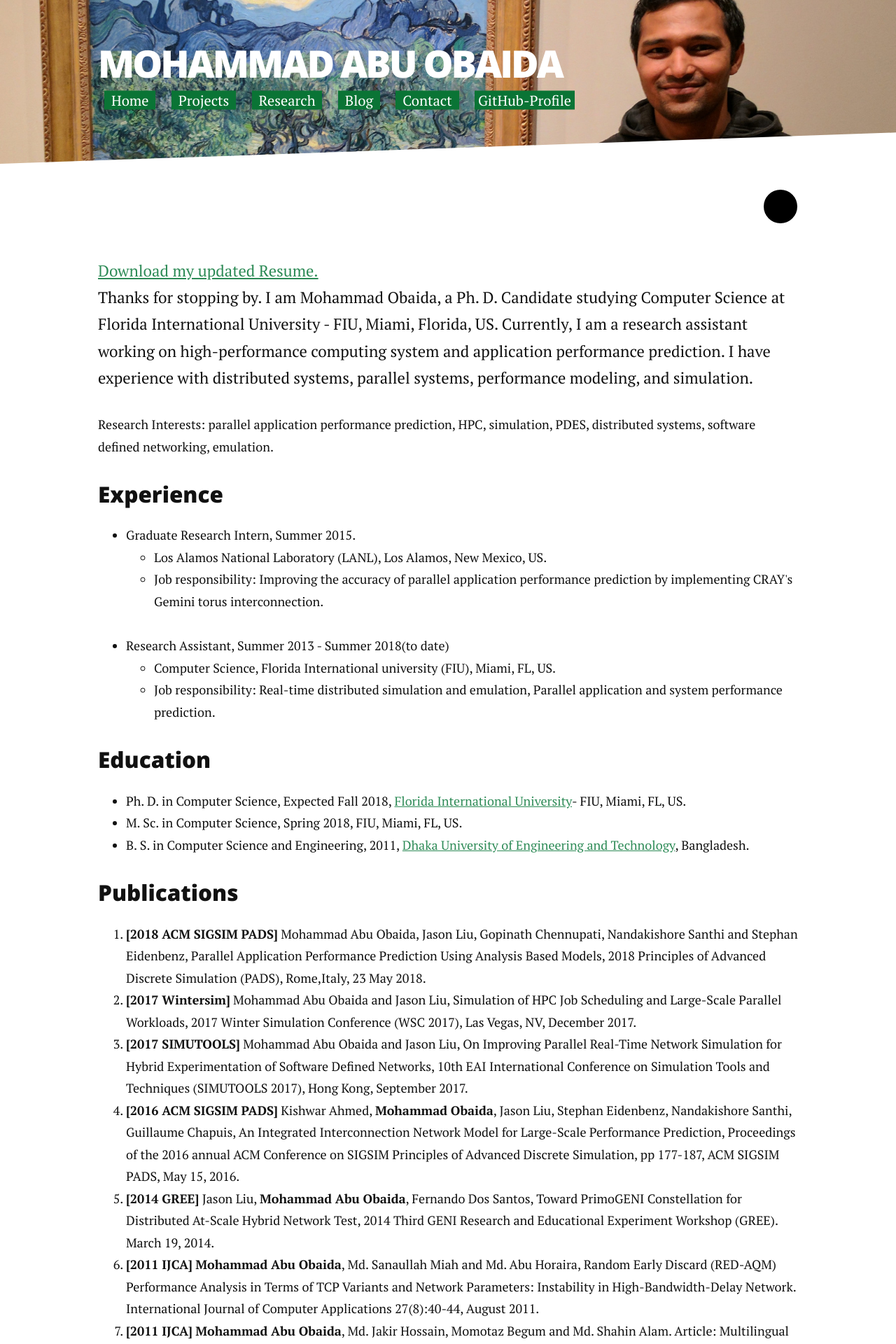
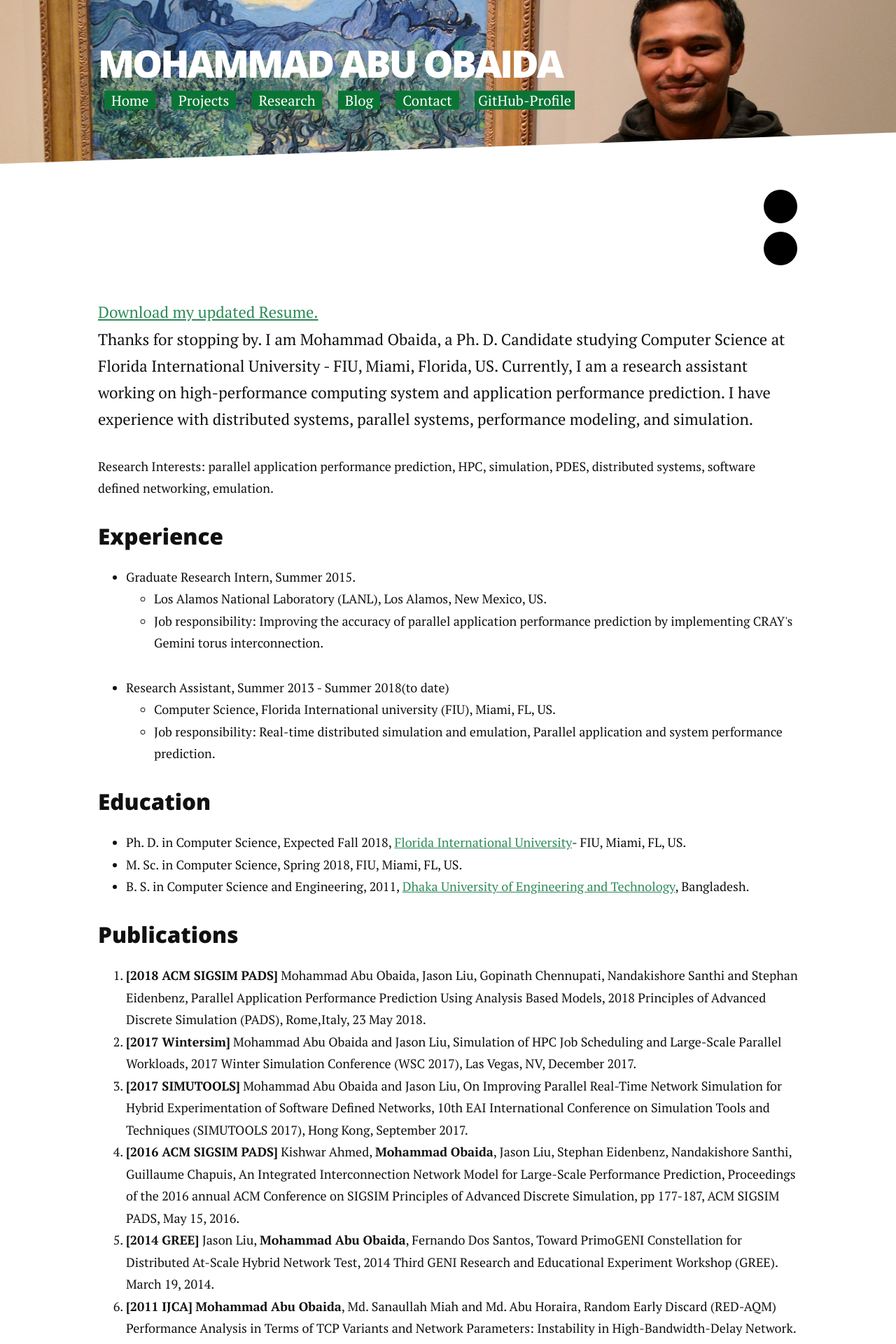
Before and after one commit to summonersRift/summonersrift.github.io, a Jekyll site: the page built from index.html, in a window 1280 px wide. Shown: the top 1920 px of the page at 70% size. Built offline with Jekyll 4.4.1, drawn with Linux system fonts in a browser that asks for light colours; nearby versions of some CDN libraries; the list of posts is cut into pages by our own code.

Commit message:
Update index.html
double logo test

```diff
--- a/index.html
+++ b/index.html
@@ -6,6 +6,8 @@ title: Obaida says Hi
  {% include githublogo.html %}
 
 <div class="home" id ="home">
+ {% include githublogo.html %}
+
    <p class="intro">
         <br>
 	<a href="/assets/files/resume2018.pdf" alt="Mohammad Obaida Resume" align="middle"> Download my updated Resume.</a><br>
```
